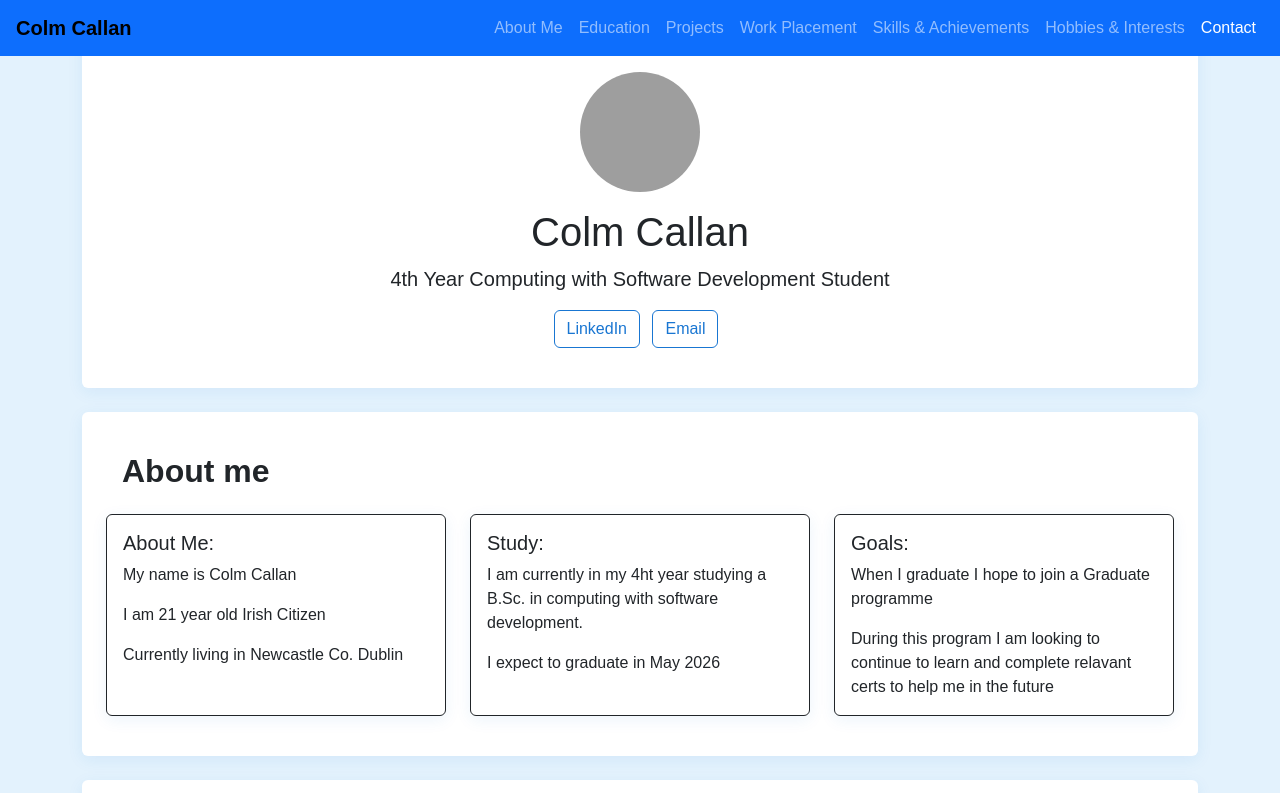
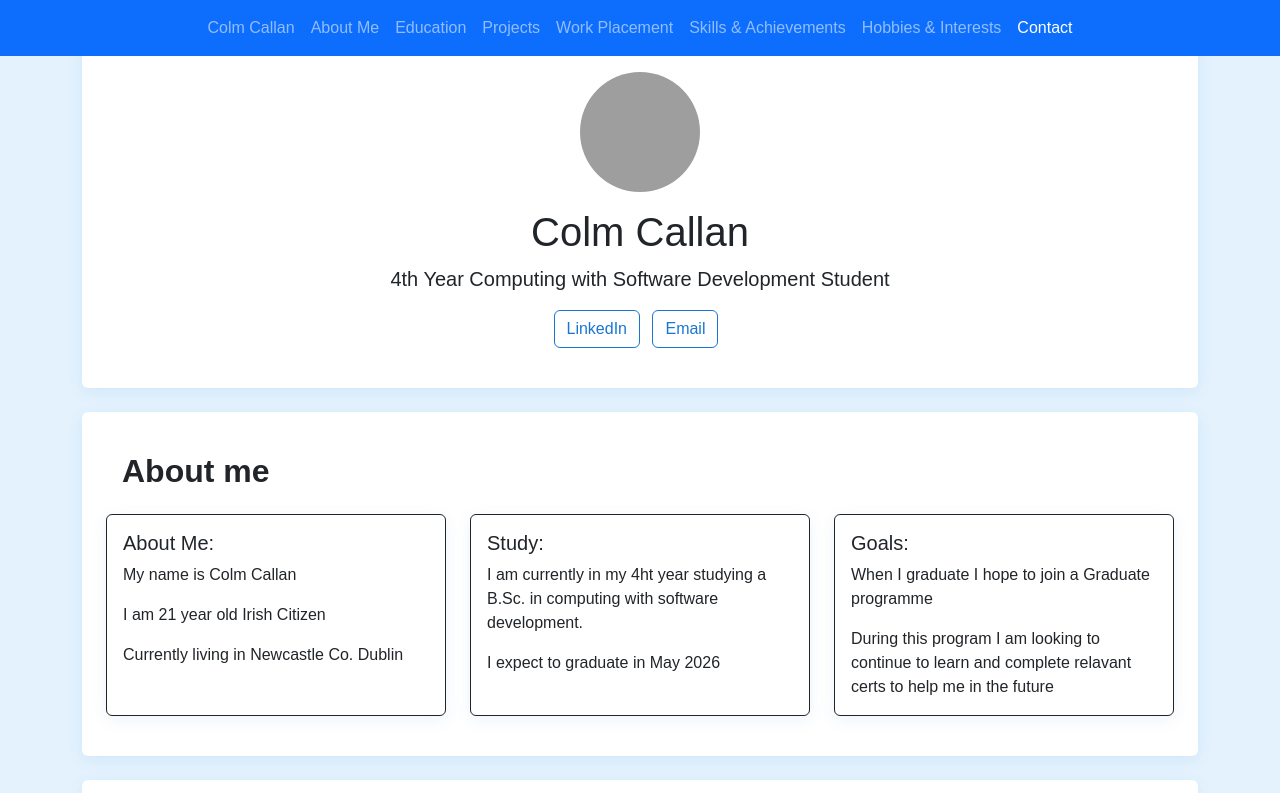
Before and after one commit to Colm-Callan/IMDECA2_X00195992, a plain HTML site: page index.html in a window 1280 px wide. Shown: the top 793 px of the page. Drawn offline with nearby package versions, Linux system fonts and the light colour scheme; grey boxes are pictures that could not be loaded; some icons are missing.

Commit message:
final upload

```diff
--- a/index.html
+++ b/index.html
@@ -11,14 +11,12 @@
 </head>
 <body data-bs-spy="scroll" data-bs-target="#navbar-main">
 
-  <!-- Navbar -->
-  <nav id="navbar-main" class="navbar navbar-expand-lg navbar-dark bg-primary fixed-top px-3">
-    <a class="navbar-brand" href="#">Colm Callan</a>
-    <button class="navbar-toggler" type="button" data-bs-toggle="collapse" data-bs-target="#portfolioNavbar">
-      <span class="navbar-toggler-icon"></span>
-    </button>
-    <div class="collapse navbar-collapse" id="portfolioNavbar">
-      <ul class="navbar-nav ms-auto mb-2 mb-lg-0">
+<!-- Navbar -->
+<nav id="navbar-main" class="navbar navbar-expand-lg navbar-dark bg-primary fixed-top">
+  <div class="container-fluid">
+    <div class="collapse navbar-collapse justify-content-center" id="portfolioNavbar">
+      <ul class="navbar-nav mb-2 mb-lg-0">
+        <li class="nav-item"><a class="nav-link" href="#">Colm Callan</a></li>
         <li class="nav-item"><a class="nav-link" href="#aboutme">About Me</a></li>
         <li class="nav-item"><a class="nav-link" href="#education">Education</a></li>
         <li class="nav-item"><a class="nav-link" href="#projects">Projects</a></li>
@@ -28,9 +26,10 @@
         <li class="nav-item"><a class="nav-link" href="#contactme">Contact</a></li>
       </ul>
     </div>
-  </nav>
+  </div>
+</nav>
 
-  <!-- Main Content -->
+  <!-- Main -->
   <div class="container">
     <!-- Hero Card thing -->
     <section class="mb-4">
@@ -50,7 +49,7 @@
       <div class="card p-4">
         <h2 class="card-body">About me</h2>
         <div class="row">
-          <!-- Inner Card 1 -->
+          <!-- Card 1 -->
           <div class="col-md-4 mb-3">
             <div class="card h-100 border border-dark">
               <div class="card-body">
@@ -61,7 +60,7 @@
               </div>
             </div>
           </div>
-          <!-- Inner Card 2 -->
+          <!-- Card 2 -->
           <div class="col-md-4 mb-3">
             <div class="card h-100 border border-dark">
               <div class="card-body">
@@ -71,7 +70,7 @@
               </div>
             </div>
           </div>
-          <!-- Inner Card 3 -->
+          <!-- Card 3 -->
           <div class="col-md-4 mb-3">
             <div class="card h-100 border border-dark">
               <div class="card-body">
@@ -462,7 +461,7 @@
       </div>
     </section>
 
-    <!-- Work Placement -->
+    <!-- Work P -->
     <section id="workplacement" class="mb-4">
       <div class="card">
         <div class="card-body">
@@ -479,7 +478,7 @@
       </div>
     </section>
 
-    <!-- Skills & Achievements -->
+    <!-- Skills n Achievements -->
     <section id="skills" class="mb-4">
       <div class="card">
         <div class="card-body">
@@ -506,7 +505,7 @@
       </div>
     </section>
 
-    <!-- Hobbies & Interests -->
+    <!-- Hobbies+ Interests -->
     <section id="hobbies" class="mb-4">
       <div class="card">
         <div class="card-body">
@@ -521,7 +520,7 @@
       </div>
     </section>
 
-    <!-- Contact Section -->
+    <!-- Contact me bit -->
     <section id="contactme" class="mb-4">
       <div class="card">
         <div class="card-body text-center">
@@ -534,7 +533,7 @@
       </div>
     </section>
 
-    <!-- Contact Modal -->
+    <!-- Contact card part -->
     <div class="modal" id="contactModal">
       <div class="modal-dialog modal-dialog-centered">
         <div class="modal-content border border-dark">
```
